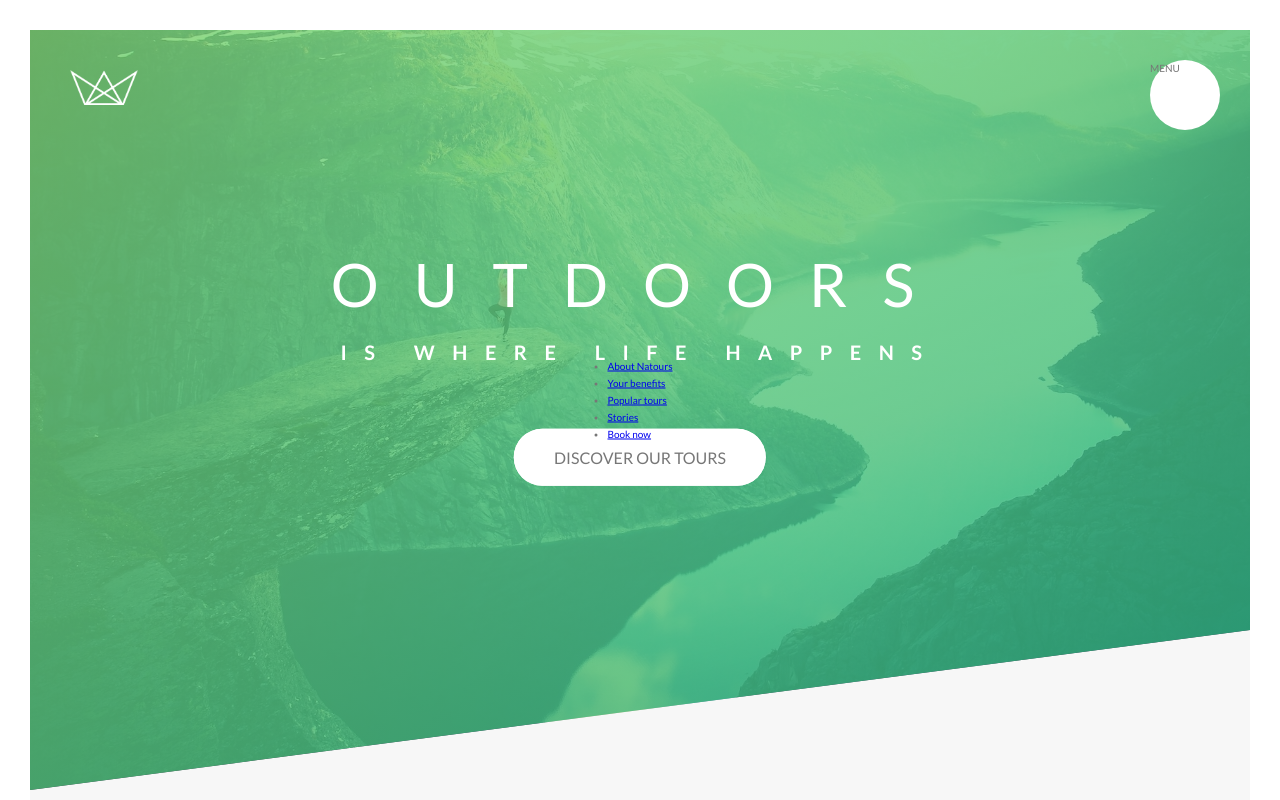
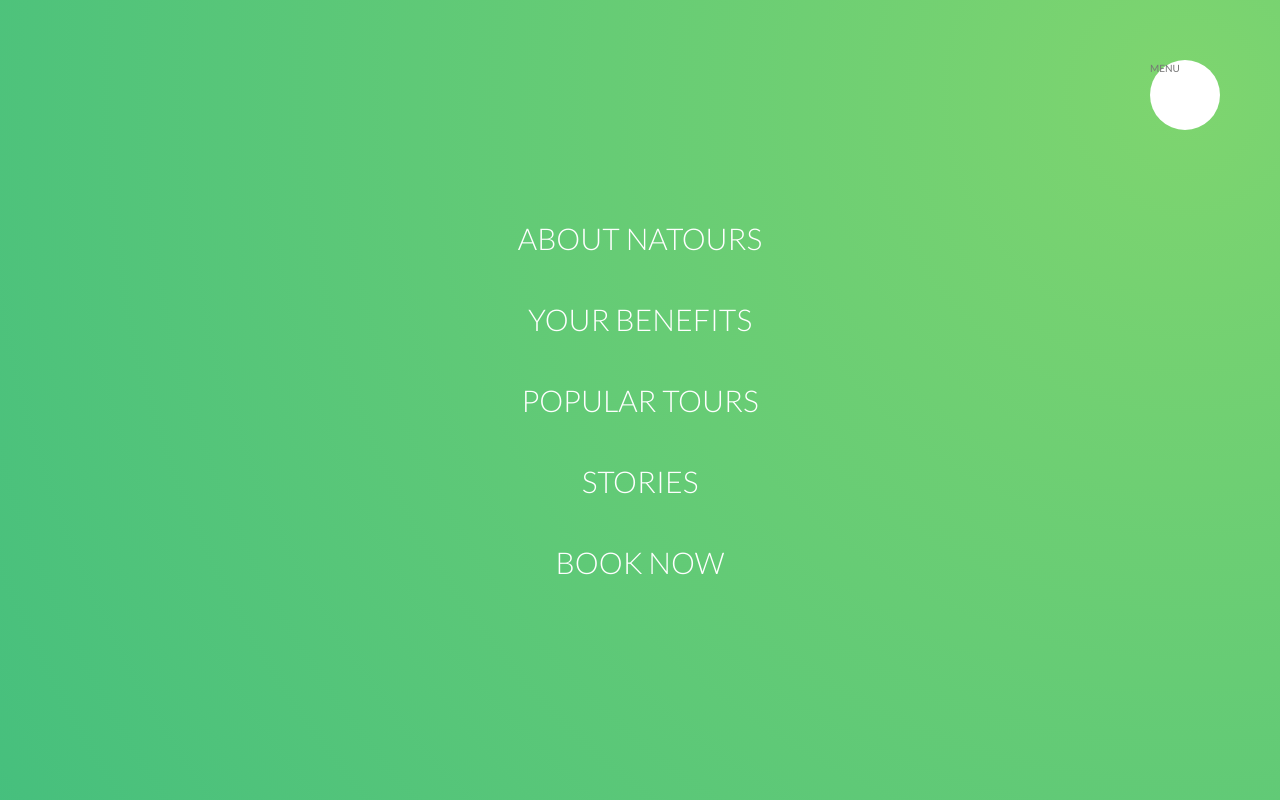
Before and after one commit to nfo94/advanced-css-sass, a website: page Natours/starter/index.html in a window 1280 px wide. Shown: the top 800 px of the page. Drawn offline with Linux system fonts and the light colour scheme; files whose address does not match are found by name.

Commit message:
Atualizando

```diff
--- a/Natours/starter/sass/layout/_navigation.scss
+++ b/Natours/starter/sass/layout/_navigation.scss
@@ -23,6 +23,8 @@
     right: 6.5rem;
     background-image: radial-gradient($color-primary-light, $color-primary-dark);
     z-index: 1000;
+
+    transform: scale(50);
   }
 
   &__nav{
@@ -30,7 +32,7 @@
     width: 100%;
     position: fixed;
     top: 0;
-    right: 0;
+    left: 0;
     z-index: 1500;
   }
 
@@ -39,5 +41,35 @@
     top: 50%;
     left: 50%;
     transform: translate(-50%,-50%);
+    list-style: none;
+    text-align: center;
+  }
+
+  &__link{
+    &:link,
+    &:visited{
+      display: inline-block;
+      font-size: 3rem;
+      font-weight: 300;
+      color: $color-white;
+      text-decoration: none;
+      text-transform: uppercase;
+      background-image: linear-gradient(120deg, transparent 0%, transparent 50%, $color-white 50%);
+      padding: 1rem 2rem;
+      background-size: 230%;
+      transition: all .4s;
+    }
+
+    &:hover,
+    &:active{
+      background-position: 100%;
+      color: $color-primary;
+      transform: translateX(1rem);
+    }
+
+  }
+
+  &__item{
+    margin: 1rem;
   }
 }
```
Also changed, not shown: Natours/starter/css/style.css, Natours/starter/sass/main.scss (line endings or trailing spaces).
